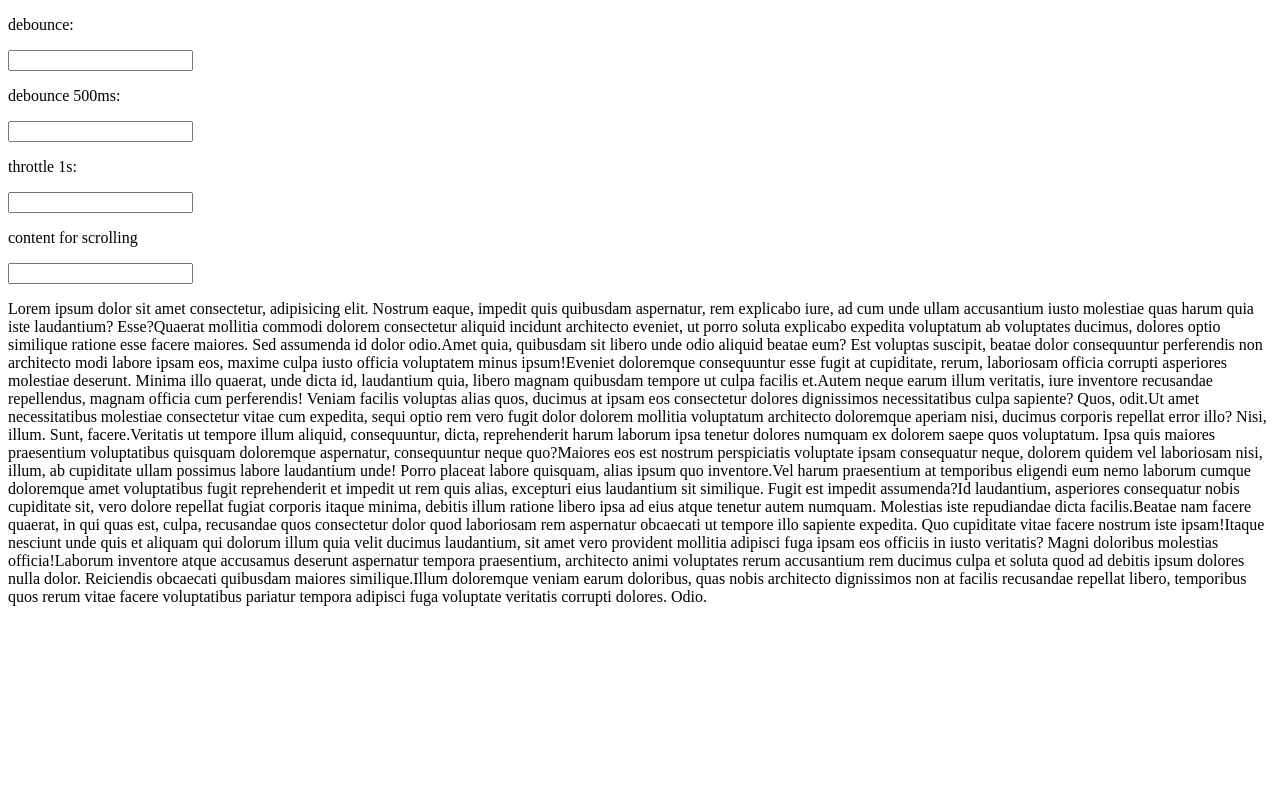
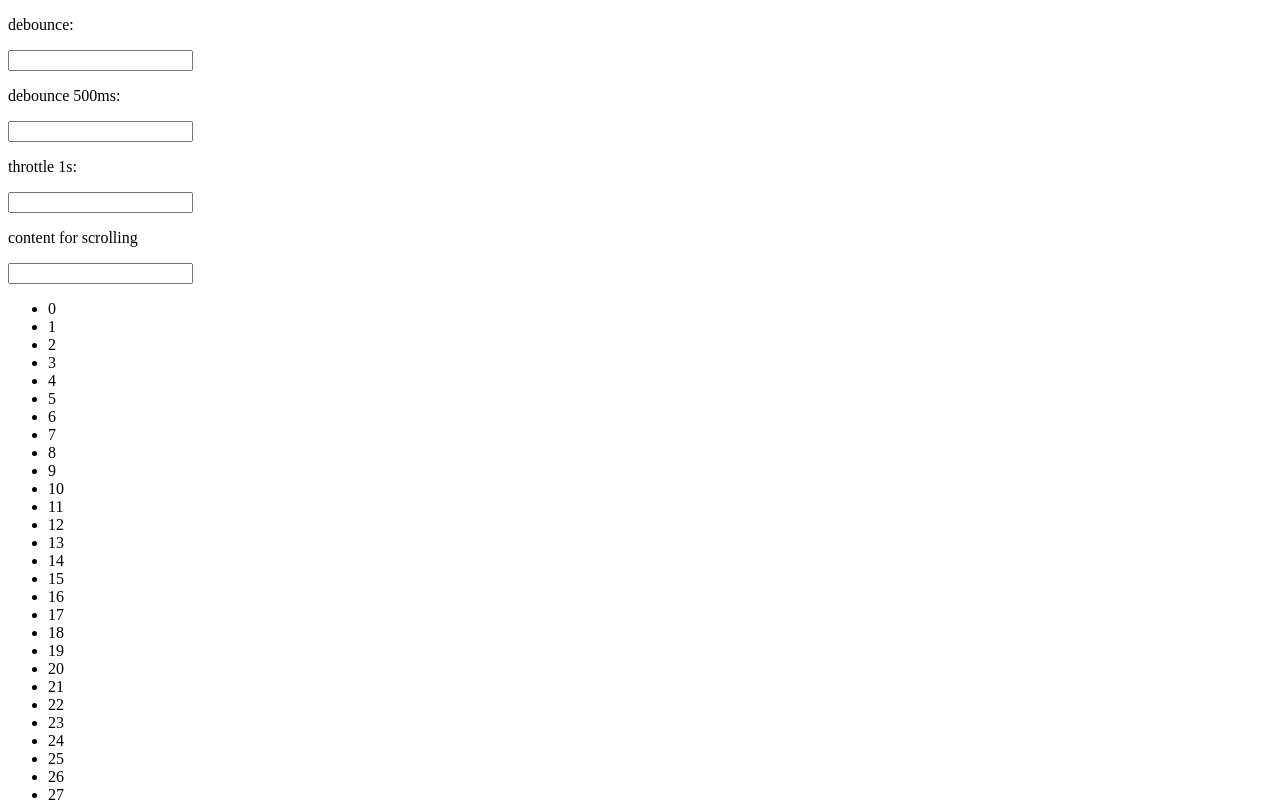
Before and after one commit to dreiv/ng-event-manager, an Angular app: page / in a window 1280 px wide. Shown: the top 802 px of the page. Built offline with nearby package versions, Linux system fonts and the light colour scheme.

Commit message:
defer events

```diff
--- a/src/app/app.component.html
+++ b/src/app/app.component.html
@@ -9,85 +9,8 @@
 
 <input (keyup.outside-zone)="doSomething($event)" />
 
-<p>
-  <span
-    >Lorem ipsum dolor sit amet consectetur, adipisicing elit. Nostrum eaque,
-    impedit quis quibusdam aspernatur, rem explicabo iure, ad cum unde ullam
-    accusantium iusto molestiae quas harum quia iste laudantium? Esse?</span
-  >
-  <span
-    >Quaerat mollitia commodi dolorem consectetur aliquid incidunt architecto
-    eveniet, ut porro soluta explicabo expedita voluptatum ab voluptates
-    ducimus, dolores optio similique ratione esse facere maiores. Sed assumenda
-    id dolor odio.</span
-  >
-  <span
-    >Amet quia, quibusdam sit libero unde odio aliquid beatae eum? Est voluptas
-    suscipit, beatae dolor consequuntur perferendis non architecto modi labore
-    ipsam eos, maxime culpa iusto officia voluptatem minus ipsum!</span
-  >
-  <span
-    >Eveniet doloremque consequuntur esse fugit at cupiditate, rerum, laboriosam
-    officia corrupti asperiores molestiae deserunt. Minima illo quaerat, unde
-    dicta id, laudantium quia, libero magnam quibusdam tempore ut culpa facilis
-    et.</span
-  >
-  <span
-    >Autem neque earum illum veritatis, iure inventore recusandae repellendus,
-    magnam officia cum perferendis! Veniam facilis voluptas alias quos, ducimus
-    at ipsam eos consectetur dolores dignissimos necessitatibus culpa sapiente?
-    Quos, odit.</span
-  >
-  <span
-    >Ut amet necessitatibus molestiae consectetur vitae cum expedita, sequi
-    optio rem vero fugit dolor dolorem mollitia voluptatum architecto doloremque
-    aperiam nisi, ducimus corporis repellat error illo? Nisi, illum. Sunt,
-    facere.</span
-  >
-  <span
-    >Veritatis ut tempore illum aliquid, consequuntur, dicta, reprehenderit
-    harum laborum ipsa tenetur dolores numquam ex dolorem saepe quos voluptatum.
-    Ipsa quis maiores praesentium voluptatibus quisquam doloremque aspernatur,
-    consequuntur neque quo?</span
-  >
-  <span
-    >Maiores eos est nostrum perspiciatis voluptate ipsam consequatur neque,
-    dolorem quidem vel laboriosam nisi, illum, ab cupiditate ullam possimus
-    labore laudantium unde! Porro placeat labore quisquam, alias ipsum quo
-    inventore.</span
-  >
-  <span
-    >Vel harum praesentium at temporibus eligendi eum nemo laborum cumque
-    doloremque amet voluptatibus fugit reprehenderit et impedit ut rem quis
-    alias, excepturi eius laudantium sit similique. Fugit est impedit
-    assumenda?</span
-  >
-  <span
-    >Id laudantium, asperiores consequatur nobis cupiditate sit, vero dolore
-    repellat fugiat corporis itaque minima, debitis illum ratione libero ipsa ad
-    eius atque tenetur autem numquam. Molestias iste repudiandae dicta
-    facilis.</span
-  >
-  <span
-    >Beatae nam facere quaerat, in qui quas est, culpa, recusandae quos
-    consectetur dolor quod laboriosam rem aspernatur obcaecati ut tempore illo
-    sapiente expedita. Quo cupiditate vitae facere nostrum iste ipsam!</span
-  >
-  <span
-    >Itaque nesciunt unde quis et aliquam qui dolorum illum quia velit ducimus
-    laudantium, sit amet vero provident mollitia adipisci fuga ipsam eos
-    officiis in iusto veritatis? Magni doloribus molestias officia!</span
-  >
-  <span
-    >Laborum inventore atque accusamus deserunt aspernatur tempora praesentium,
-    architecto animi voluptates rerum accusantium rem ducimus culpa et soluta
-    quod ad debitis ipsum dolores nulla dolor. Reiciendis obcaecati quibusdam
-    maiores similique.</span
-  >
-  <span
-    >Illum doloremque veniam earum doloribus, quas nobis architecto dignissimos
-    non at facilis recusandae repellat libero, temporibus quos rerum vitae
-    facere voluptatibus pariatur tempora adipisci fuga voluptate veritatis
-    corrupti dolores. Odio.</span
-  >
-</p>
+<ul>
+  <li *ngFor="let item of items" (click.delegate)="delegate($event, item)">
+    {{ item }}
+  </li>
+</ul>
--- a/src/app/app.component.ts
+++ b/src/app/app.component.ts
@@ -6,7 +6,14 @@ import { Component } from '@angular/core';
   styleUrls: ['./app.component.scss']
 })
 export class AppComponent {
+  items: number[] = [...Array(100).keys()];
+
   doSomething(event): void {
     console.log(event);
   }
+
+  delegate(event, item): void {
+    console.log(event);
+    console.log('item clicked', item);
+  }
 }
--- /dev/null
+++ b/src/app/event-delegation.ts
@@ -0,0 +1,36 @@
+import { EVENT_MANAGER_PLUGINS } from '@angular/platform-browser';
+import { Provider } from '@angular/core';
+
+const eventDelegation = {
+  map: new Map(),
+  init: false,
+  supports(eventName: string): boolean {
+    return eventName.includes('delegate');
+  },
+  addEventListener(element, eventName, originalHandler): any {
+    this.map.set(element, originalHandler);
+
+    if (!this.init) {
+      document.addEventListener('click', (e) => {
+        this.map.forEach((handler, element) => {
+          if (element.contains(e.target)) {
+            // In real-life only the handler should run inside the zone
+            handler(e);
+          }
+        });
+      });
+      this.init = true;
+    }
+
+    return () => {
+      this.map.delete(element);
+    };
+  }
+};
+
+export const EVENT_DELEGATION_PLUGINS_PROVIDER: Provider = {
+  provide: EVENT_MANAGER_PLUGINS,
+  useValue: eventDelegation,
+  deps: [],
+  multi: true
+};
```
Also changed, not shown: src/app/app.module.ts (+6 -1 lines).
